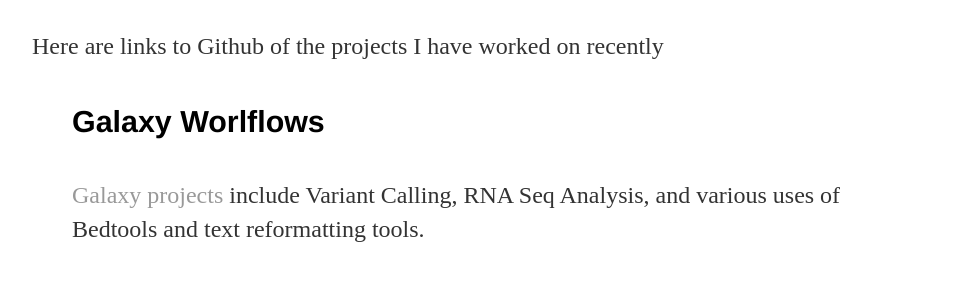
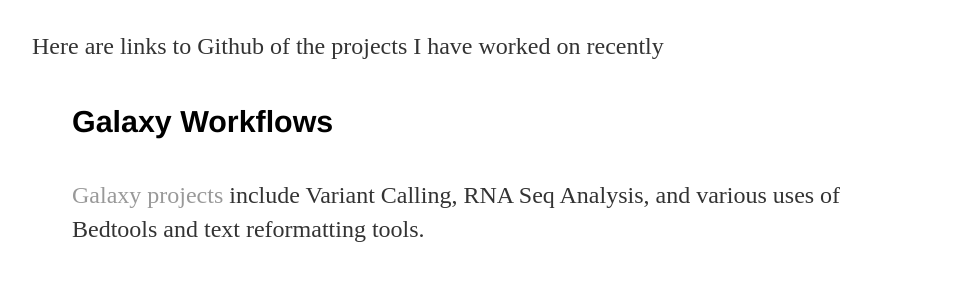
Before and after one commit to sonjoshi/sonjoshi, a Jekyll site: the page built from index.html, in a window 1280 px wide. Shown: the part 707-998 px from the top of the page, without its empty margins (160-1118 px from the left). Built offline with Jekyll 4.4.1, drawn with Linux system fonts in a browser that asks for light colours.

Commit message:
Update index.html

```diff
--- a/index.html
+++ b/index.html
@@ -19,7 +19,7 @@
 
 	<h3> Github </h3> <p> Here are links to Github of the projects I have worked on recently
 <ol>
-	<h4> Galaxy Worlflows </h4> <p> <a href="https://github.com/sonjoshi/Galaxy-Workflows">Galaxy projects</a> include Variant Calling, RNA Seq Analysis, and various uses of Bedtools and text reformatting tools.
+	<h4> Galaxy Workflows </h4> <p> <a href="https://github.com/sonjoshi/Galaxy-Workflows">Galaxy projects</a> include Variant Calling, RNA Seq Analysis, and various uses of Bedtools and text reformatting tools.
 	<h4> Python </h4> <p> I wrote a few quick <a href="https://github.com/sonjoshi/GWASdata"> Python</a> programs to help process large GWAS text files that were too big to open in Excel.
 	<h4> R </h4> <p><a href="https://github.com/sonjoshi/DataScientistToolbox"> R markdown files</a> from various projects on Coursera.
 	<h4> Cytoscape </h4> <p><a href="https://github.com/sonjoshi/CytoscapeVisualizations">Cytoscape</a> network visualizations showing the pathways from the post GWAS analysis.
```
